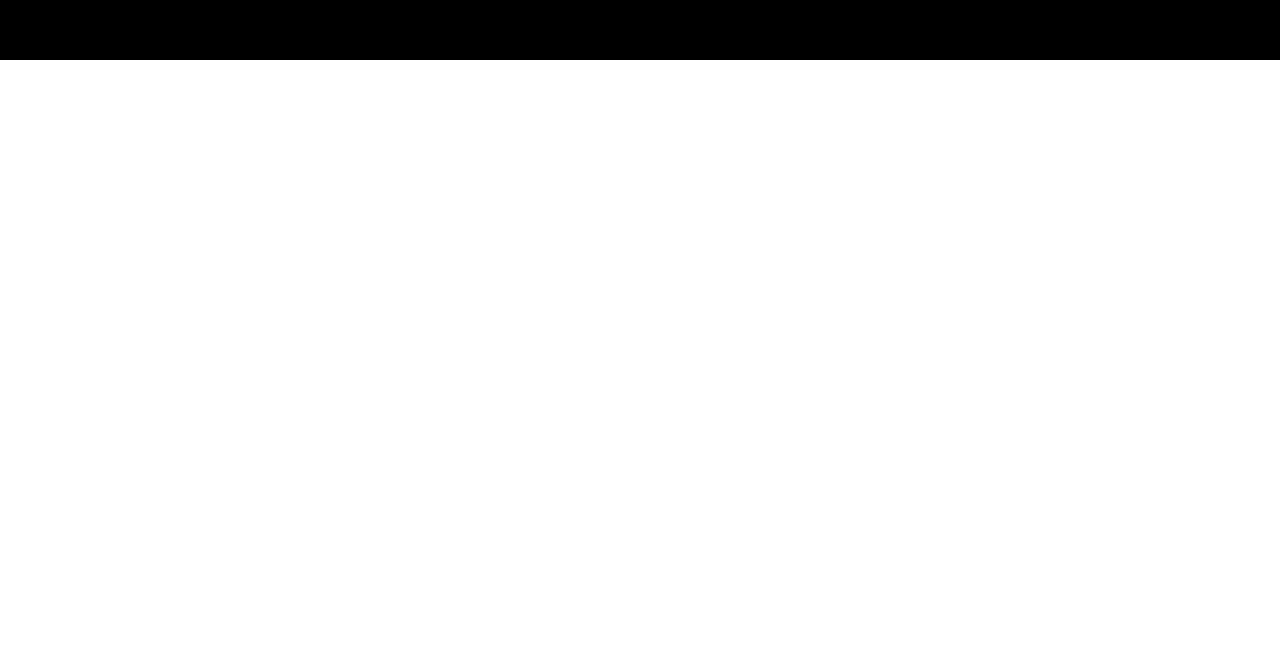
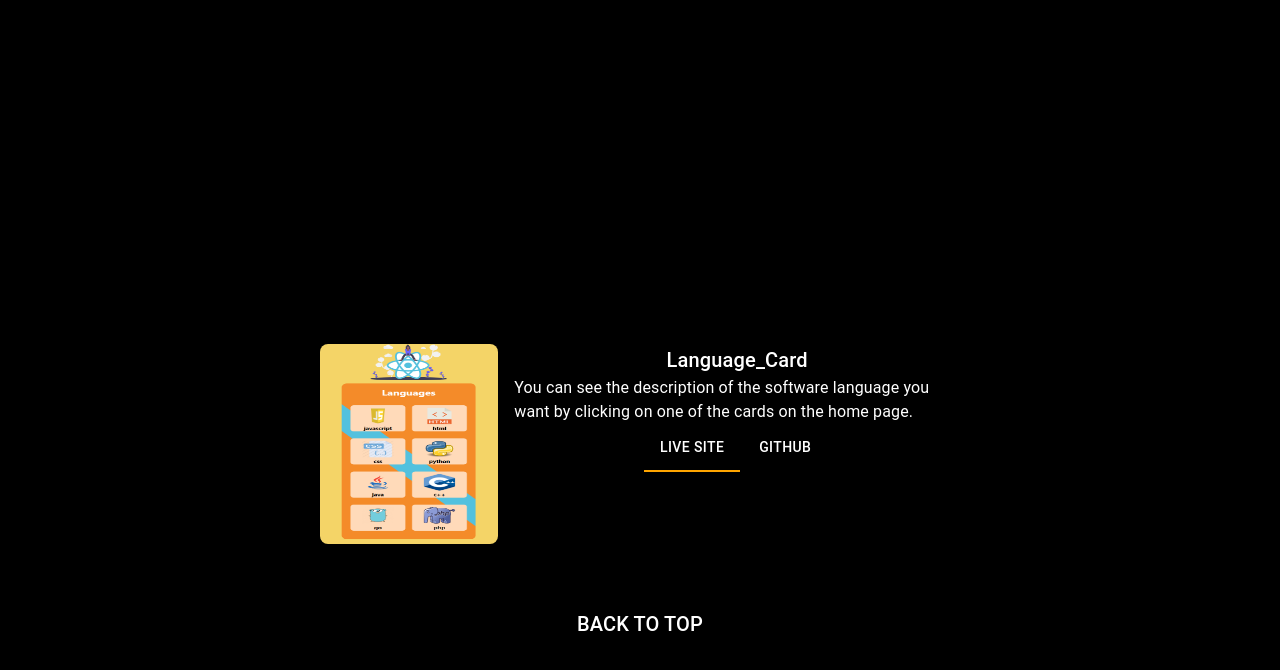
Before and after one commit to serapo/My-Portfolio, a React (Create React App) app: page / in a window 1280 px wide. Shown: the part 4740-5410 px from the top of the page. Before the commit the page ends 4800 px from the top, so only its background shows below. Built offline with nearby package versions, Linux system fonts and the light colour scheme.

Commit message:
Back to Top added

```diff
--- a/src/App.js
+++ b/src/App.js
@@ -1,6 +1,6 @@
 // App.js
 
-import React from "react";
+import React, { useRef } from "react";
 import { ThemeProvider, createTheme } from "@mui/material/styles";
 import MenuNavBar from "./components/MenuNavBar";
 import AboutMe from "./components/AboutMe";
@@ -8,6 +8,7 @@ import Skills from "./components/Skills";
 import CurrentProjects from "./components/CurrentProjects";
 import Project1 from "./components/Project/Project1";
 import Project2 from "./components/Project/Project2";
+import Project3 from "./components/Project/Project3";
 
 import "./App.css";
 
@@ -20,9 +21,14 @@ const theme = createTheme({
 });
 
 function App() {
+  const menuNavBarRef = useRef(null);
+
+  const scrollToMenuNavBar = () => {
+    menuNavBarRef.current.scrollIntoView({ behavior: "smooth" });
+  };
   return (
     <ThemeProvider theme={{ ...theme, background: { default: "black" } }}>
-      <div className="arkaplan" id="arkaplan1">
+      <div ref={menuNavBarRef} className="arkaplan" id="arkaplan1">
         <MenuNavBar />
       </div>
       <div className="arkaplan" id="arkaplan2">
@@ -40,6 +46,9 @@ function App() {
       <div className="arkaplan" id="arkaplan5">
         <Project2 />
       </div>
+      <div className="arkaplan" id="arkaplan5">
+        <Project3  scrollToMenuNavBar={scrollToMenuNavBar}/>
+      </div>
     </ThemeProvider>
   );
 }
--- a/src/components/Project/Project2.js
+++ b/src/components/Project/Project2.js
@@ -125,8 +125,10 @@ function Project2() {
               textAlign: "center",
             }}
           >
-This project aims to display user information from a JSON file in a visually appealing way on a website. The user information is stored in a JSON file, and each user's details will be presented in the form of a card.
-
+            This project aims to display user information from a JSON file in a
+            visually appealing way on a website. The user information is stored
+            in a JSON file, and each user's details will be presented in the
+            form of a card.
           </Typography>
           <Tabs
             value={value}
--- /dev/null
+++ b/src/components/Project/Project3.js
@@ -0,0 +1,109 @@
+import Box from "@mui/material/Box";
+import Typography from "@mui/material/Typography";
+import LanguageCardImage from "../../assets/language_card.png";
+import React from "react";
+import Tabs from "@mui/material/Tabs";
+import Tab from "@mui/material/Tab";
+function Project3({ scrollToMenuNavBar }) {
+  const handleBackToTopClick = () => {
+    scrollToMenuNavBar();
+  };
+
+  const [value1, setValue1] = React.useState(0);
+
+  const handleChange1 = (event, newValue) => {
+    setValue(newValue);
+  };
+  const handleTabClick = () => {
+    window.location.href = "https://serapo.github.io/Language_Card/";
+  };
+  const handleTabClickGithub = () => {
+    window.location.href = "https://serapo.github.io/Language_Card/";
+  };
+
+  return (
+    <Box
+      sx={{
+        textAlign: "center",
+        padding: 0,
+        margin: 0,
+        marginTop: 2,
+        color: "white",
+        width: "50%",
+        cursor: "pointer",
+      }}
+      onClick={handleBackToTopClick}
+    > <Box
+    sx={{
+      display: "flex",
+      alignItems: "flex-start",
+      marginBottom: 8,
+      marginTop: 6,
+    }}
+  >
+    <img
+      src={LanguageCardImage}
+      alt="PmpPlus"
+      width="200"
+      height="200"
+      style={{ borderRadius: "8px" }}
+    />
+    <Box sx={{ marginLeft: 2, textAlign: "center", width: 500 }}>
+      <Typography
+        variant="h6"
+        sx={{
+          display: "flex",
+          alignItems: "center",
+          justifyContent: "center",
+        }}
+      >
+        Language_Card
+      </Typography>
+      <Typography
+        sx={{
+          textAlign: "left",
+        }}
+      >
+        You can see the description of the software language you want by
+        clicking on one of the cards on the home page.
+      </Typography>
+      <Tabs
+        value={value1}
+        onChange={handleChange1}
+        centered
+        textColor="white"
+        TabIndicatorProps={{
+          style: {
+            backgroundColor: "orange",
+            color: "white",
+          },
+        }}
+      >
+        <Tab
+          label="LIVE SITE"
+          sx={{ color: "white", cursor: "pointer" }}
+          onClick={handleTabClick}
+        />
+        <Tab
+          label="GITHUB"
+          sx={{ color: "white", cursor: "pointer" }}
+          onClick={handleTabClickGithub}
+        />
+      </Tabs>
+    </Box>
+  </Box>
+      <Typography
+        variant="h6"
+        sx={{
+          display: "flex",
+          alignItems: "center",
+          justifyContent: "center",
+        }}
+      >
+        BACK TO TOP
+      </Typography>
+    </Box>
+  );
+}
+
+export default Project3;
```
